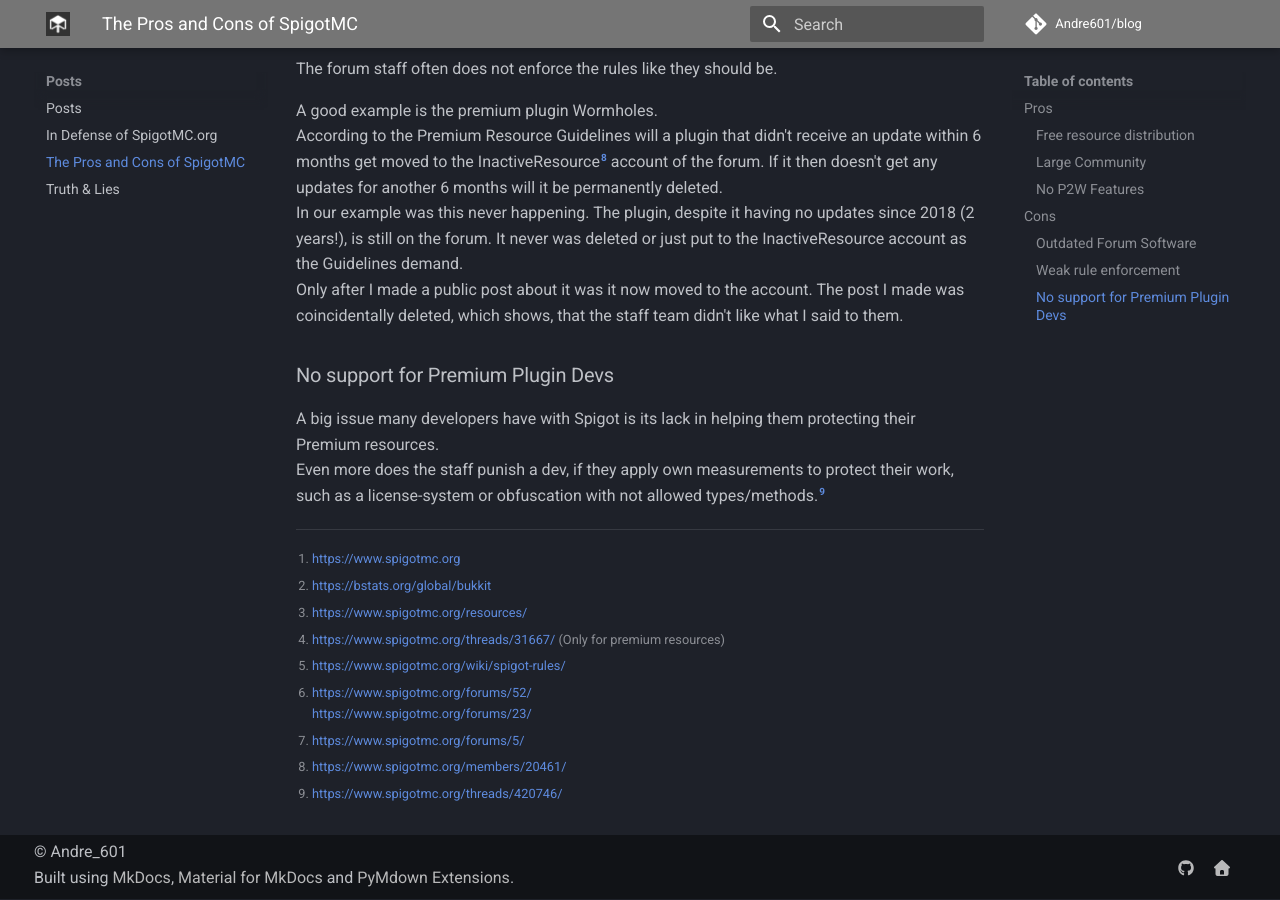
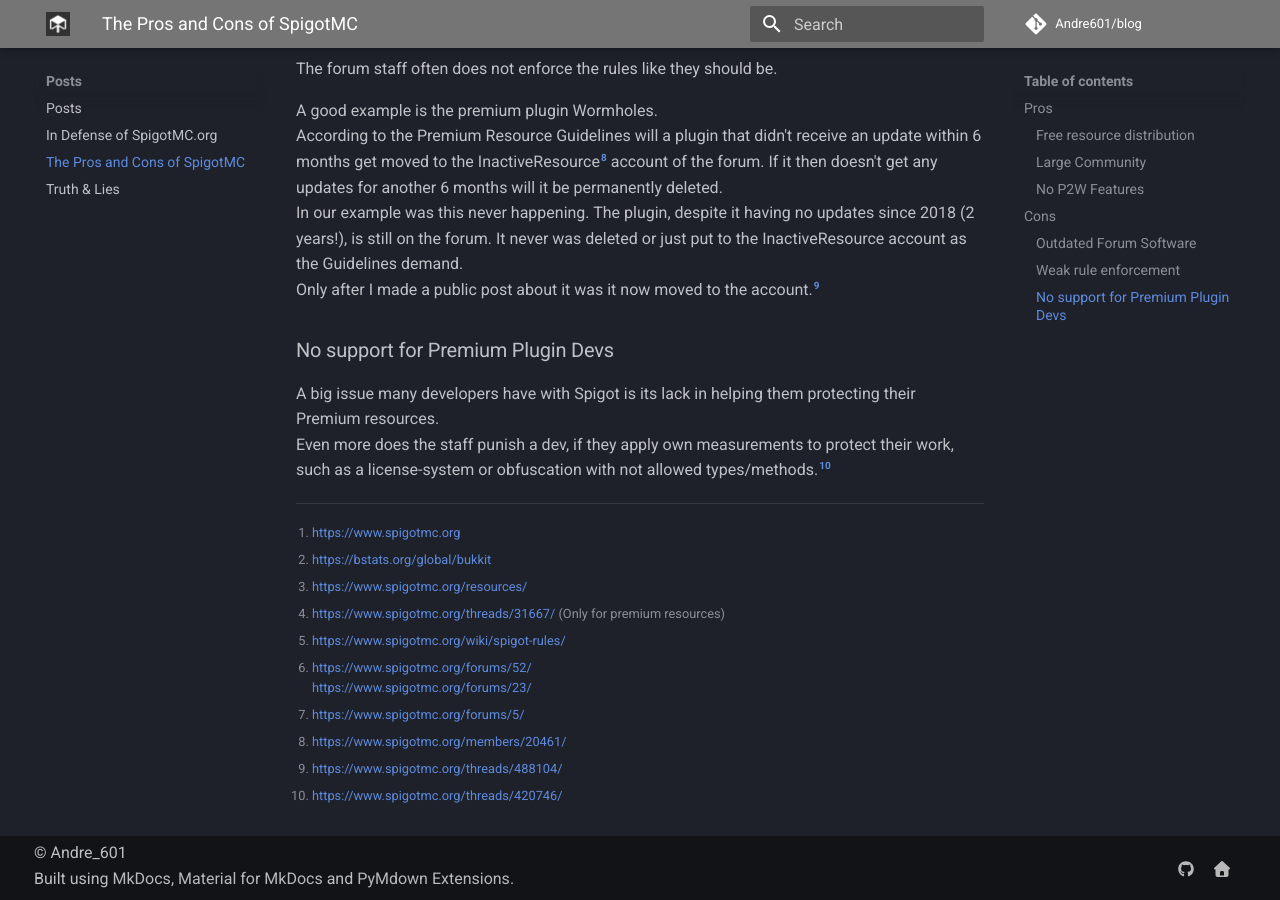
Before and after one commit to Andre601/blog, an MkDocs documentation site: the page built from docs/posts/pros-and-cons-of-spigot.md, in a window 1280 px wide and 900 px high, scrolled down 1615 px. Built offline with MkDocs 1.6.1 and Material for MkDocs 9.7.7, drawn with Linux system fonts in a browser that asks for light colours; comment, search, counter and statistics services are not loaded.

Commit message:
corrections

```diff
--- a/docs/posts/pros-and-cons-of-spigot.md
+++ b/docs/posts/pros-and-cons-of-spigot.md
@@ -48,11 +48,11 @@
 A good example is the premium plugin Wormholes.
 According to the Premium Resource Guidelines will a plugin that didn't receive an update within 6 months get moved to the InactiveResource[^8] account of the forum. If it then doesn't get any updates for another 6 months will it be permanently deleted.
 In our example was this never happening. The plugin, despite it having no updates since 2018 (2 years!), is still on the forum. It never was deleted or just put to the InactiveResource account as the Guidelines demand.
-Only after I made a public post about it was it now moved to the account. The post I made was coincidentally deleted, which shows, that the staff team didn't like what I said to them.
+Only after I made a public post about it was it now moved to the account.[^9]
 
 ### No support for Premium Plugin Devs
 A big issue many developers have with Spigot is its lack in helping them protecting their Premium resources.
-Even more does the staff punish a dev, if they apply own measurements to protect their work, such as a license-system or obfuscation with not allowed types/methods.[^9]
+Even more does the staff punish a dev, if they apply own measurements to protect their work, such as a license-system or obfuscation with not allowed types/methods.[^10]
 
 [^1]: https://www.spigotmc.org
 [^2]: https://bstats.org/global/bukkit
@@ -64,4 +64,5 @@
     https://www.spigotmc.org/forums/23/
 [^7]: https://www.spigotmc.org/forums/5/
 [^8]: https://www.spigotmc.org/members/20461/
-[^9]: https://www.spigotmc.org/threads/420746/
+[^9]: https://www.spigotmc.org/threads/488104/
+[^10]: https://www.spigotmc.org/threads/420746/
```
